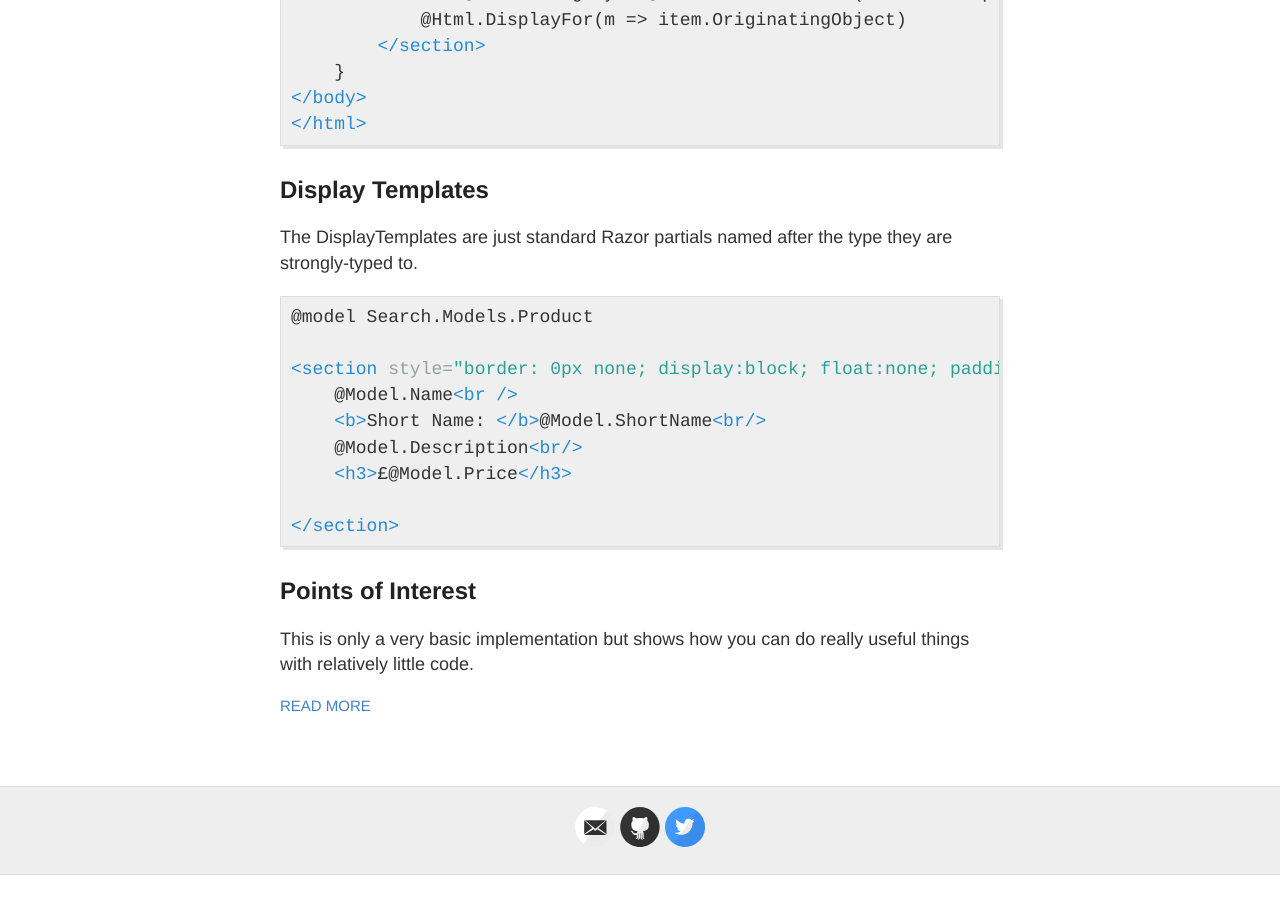
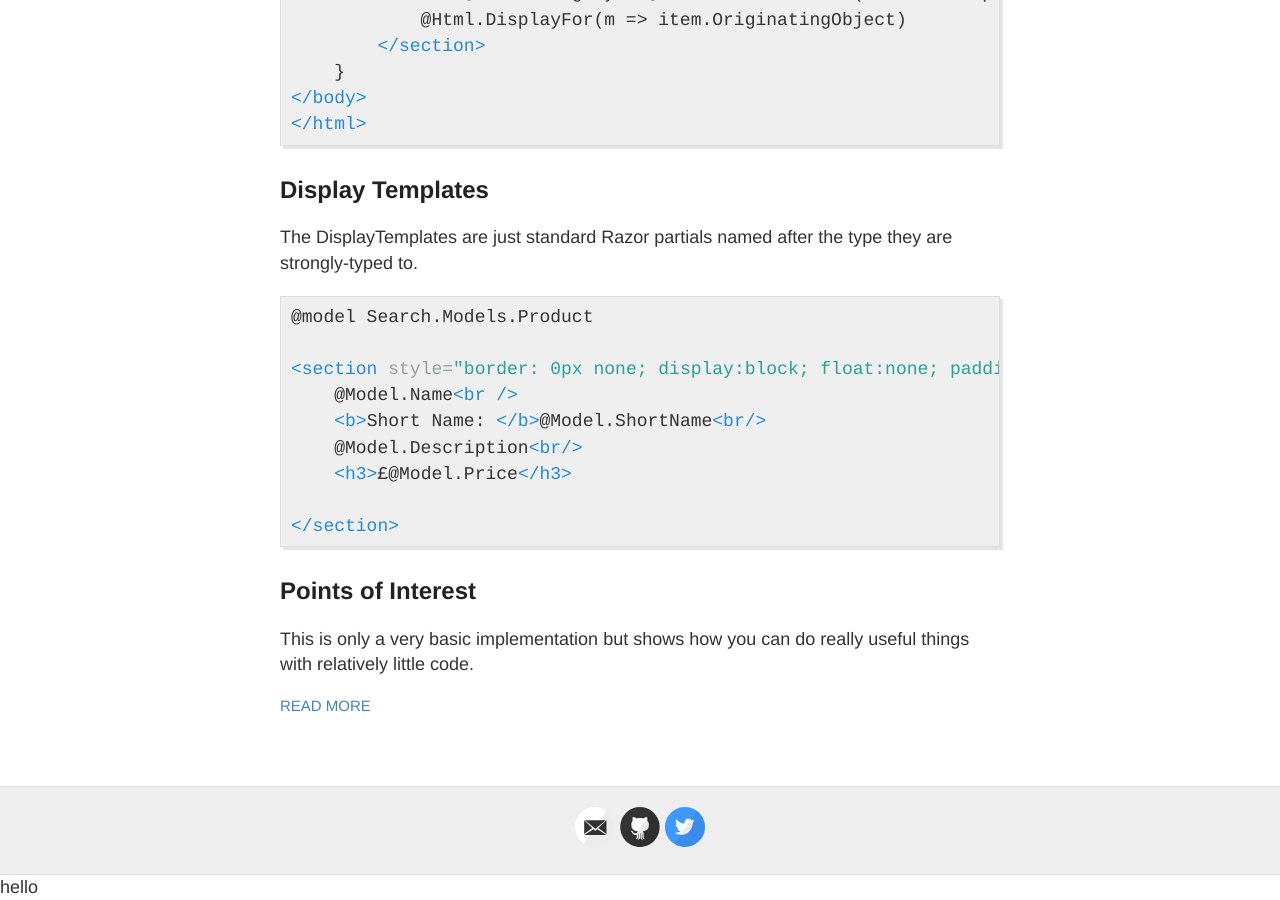
Before and after one commit to AlanParr/AlanParr.github.io, a Jekyll site: the page built from index.html, in a window 1280 px wide and 900 px high, scrolled down 80332 px. Built offline with Jekyll 4.4.1, drawn with Linux system fonts in a browser that asks for light colours; before the commit the page ends 81207 px from its top, so only the background shows below that.

Commit message:
changing to see if build actually works

```diff
--- a/_config.yml
+++ b/_config.yml
@@ -9,7 +9,7 @@
 description: Web Developer from Somewhere
 
 # URL of your avatar or profile pic (you could use your GitHub profile pic)
-avatar: https://raw.githubusercontent.com/barryclark/jekyll-now/master/images/jekyll-logo.png
+avatar: https://avatars.githubusercontent.com/u/1721771?s=400&u=4881e30d2164bfd8aa5563cc1ae2c5fa2ef0fc13&v=4
 
 #
 # Flags below are optional
--- a/_layouts/default.html
+++ b/_layouts/default.html
@@ -47,5 +47,6 @@
     </div>
 
     {% include analytics.html %}
+hello
   </body>
 </html>
```
